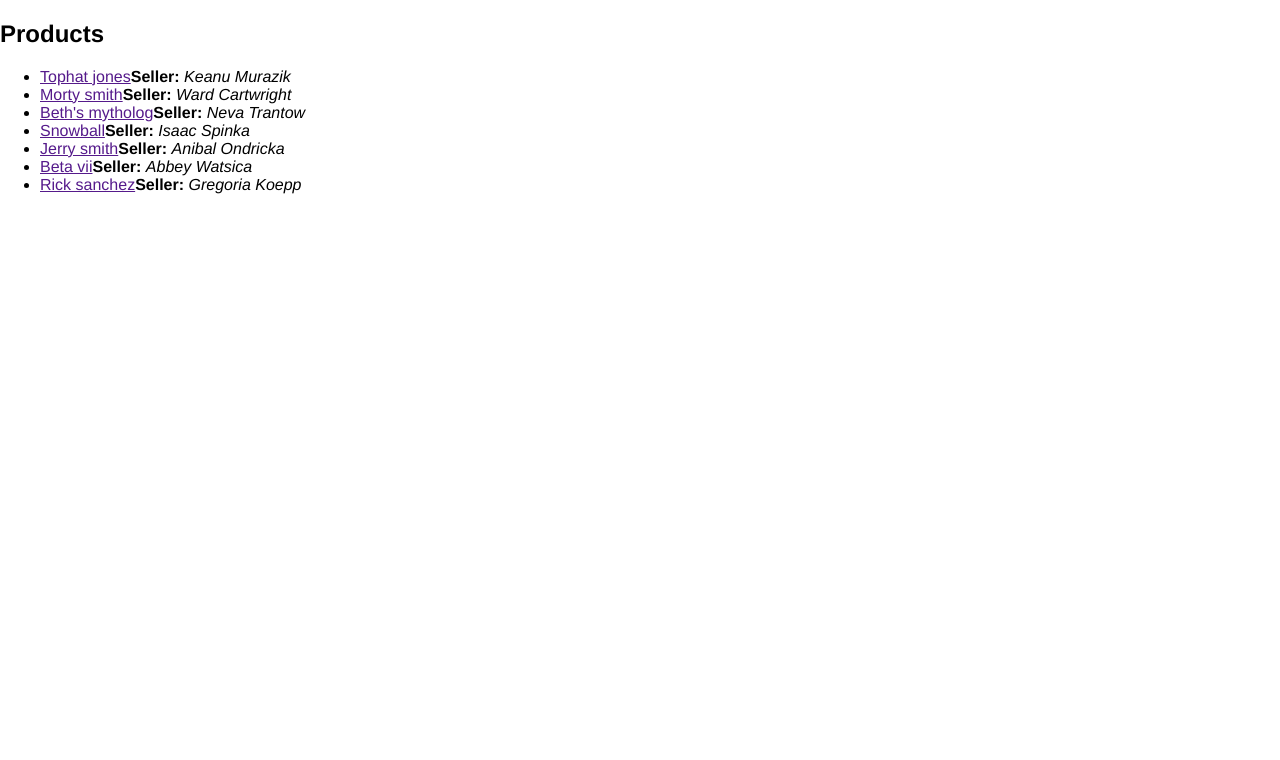
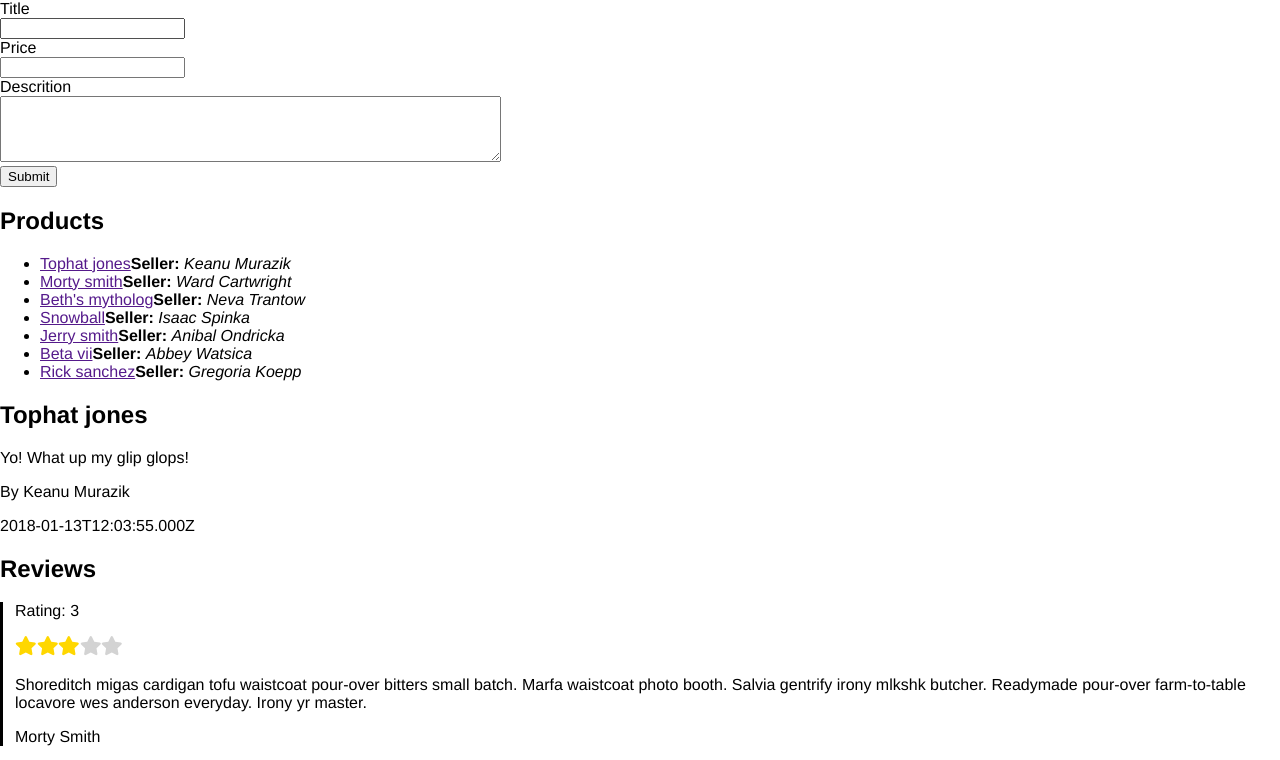
Before and after one commit to francispham/ReactClientApps, a React (Create React App) app in the folder amazon-react/: page / in a window 1280 px wide. Shown: the top 760 px of the page. Built offline with nearby package versions, Linux system fonts and the light colour scheme.

Commit message:
Adding New Product with Product Form

```diff
--- a/amazon-react/src/components/App.js
+++ b/amazon-react/src/components/App.js
@@ -1,12 +1,13 @@
 import React, { Component } from 'react';
-// import ProductShowPage from './ProductShowPage';
+import ProductShowPage from './ProductShowPage';
 import ProductIndexPage from './ProductIndexPage';
+
 class App extends Component {
   render() {
     return (
       <div className="App">
-        {/* <ProductShowPage /> */}
         <ProductIndexPage />
+        <ProductShowPage />
       </div>
     );
   }
--- /dev/null
+++ b/amazon-react/src/components/ProductForm.js
@@ -0,0 +1,61 @@
+import React from 'react';
+
+function ProductForm(props) {
+  // We are defining the `onSubmit` variable to have the value of the
+  // onSubmit prop, via `onSubmit = props.onSubmit`
+  // If `props.onSubmit` is undefined, then onSubmit becomes the
+  // `emptyFunction`, () => {}
+  // This is necessary because if `onSubmit` is undefined nad you try to call
+  // it as a function `onSubmit()`, then the app will throw an error and crash
+  // However, if it has the value of an empty function, then it won't throw an
+  // error when it is called as a function (instead, it executes and does
+  // nothing)
+  const {onSubmit = () => {}} = props
+  // Another way of writing the same thing
+  // function emptyFunction() {}
+  // const onSubmit = props.onSubmit || emptyFunction;
+  function handleSubmit(event) {
+    event.preventDefault();
+
+    const formData = new FormData(event.currentTarget);
+    // See key => values from formData object
+    // console.log(
+    //   Array.from(formData.entries())
+    // )
+    onSubmit({
+      title: formData.get('title'),
+      price: formData.get('price'),
+      description: formData.get('description')
+    });
+  }
+  return (
+    <form
+      className="ProductForm"
+      onSubmit={handleSubmit}
+      >
+        <div>
+          <label htmlFor="title">Title</label> <br />
+          <input name="title" id="title" />
+        </div>
+
+        <div>
+          <label htmlFor="price">Price</label> <br />
+          <input name="price" id="price" />
+        </div>
+
+        <div>
+          <label htmlFor="description">Descrition</label> <br />
+          <textarea name="description" id="description" cols="60" rows="4" />
+        </div>
+
+        <div>
+          <input type="submit" value="Submit"/>
+        </div>
+      </form>
+    )
+}
+
+
+
+
+export default ProductForm;
--- a/amazon-react/src/components/ProductIndexPage.js
+++ b/amazon-react/src/components/ProductIndexPage.js
@@ -1,5 +1,6 @@
 import React, {Component} from 'react';
 import productsData from '../data/products';
+import ProductForm from './ProductForm';
 
 class ProductIndexPage extends Component {
   constructor(props) {
@@ -7,10 +8,24 @@ class ProductIndexPage extends Component {
     this.state = {
       products: productsData
     };
+    this.addProduct = this.addProduct.bind(this)
   }
+
+  addProduct (newProduct) {
+    const {products} = this.state
+
+    newProduct.seller = {full_name: 'Francis Pham'}
+    this.setState({
+      products: [newProduct, ...products]
+    })
+  }
+
   render() {
     console.log(this.state.products);
     return (<div>
+      <ProductForm
+        onSubmit={this.addProduct}
+      />
       <h2>Products</h2>
       <ul className="products-list">
         {
```
